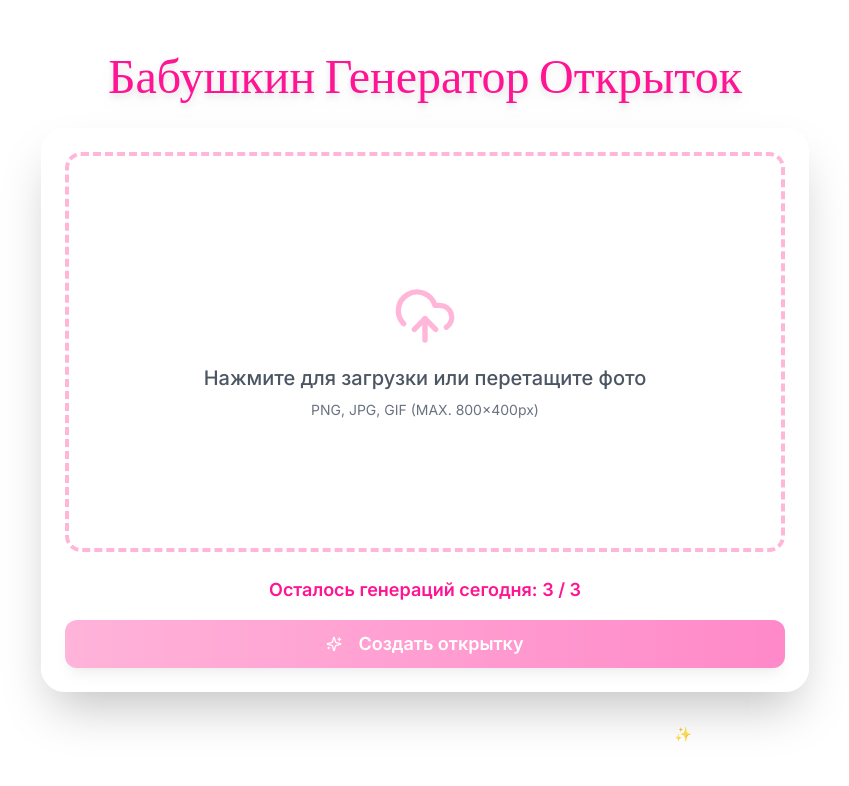
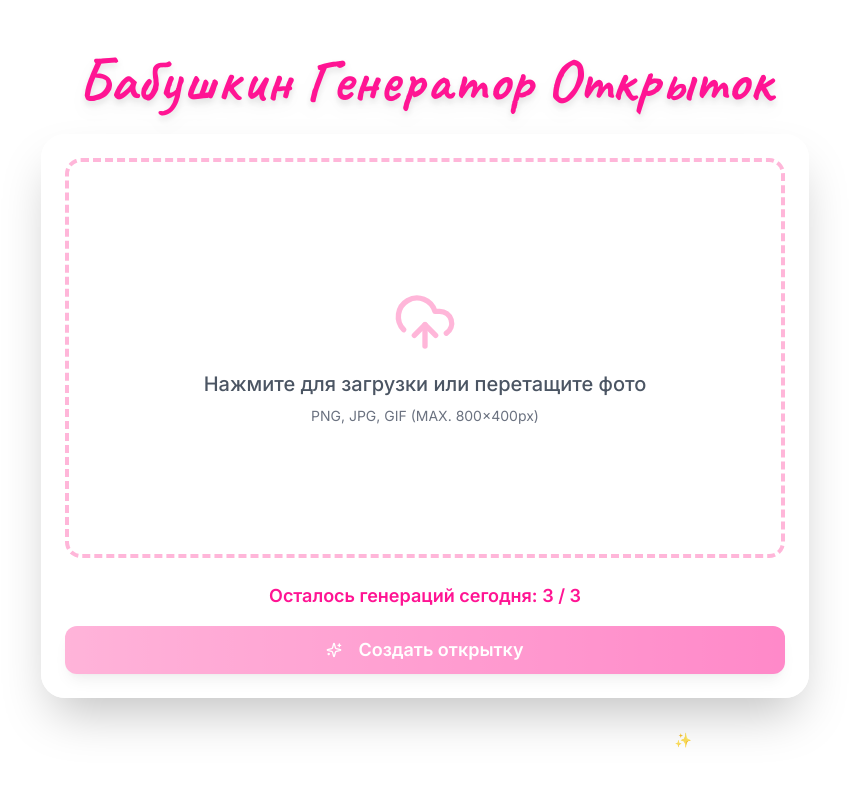
Before and after one commit to pr-poehali-dev/gemini-image-generator, a React (Vite) app: page / in a window 1280 px wide. Shown: the top 786 px of the page, without its empty margins (215-1064 px from the left). Built offline with nearby package versions, Linux system fonts and the light colour scheme.

Commit message:
🖋️ Нежные штрихи изменений

```diff
--- a/src/index.css
+++ b/src/index.css
@@ -1,4 +1,4 @@
-@import url("https://fonts.googleapis.com/css2?family=Bubblegum+Sans&family=Inter:wght@400;500;600&display=swap");
+@import url("https://fonts.googleapis.com/css2?family=Bubblegum+Sans&family=Inter:wght@400;500;600&family=Caveat:wght@400;500;600;700&display=swap");
 
 @tailwind base;
 @tailwind components;
--- a/src/pages/Index.tsx
+++ b/src/pages/Index.tsx
@@ -161,7 +161,7 @@ const Index = () => {
   return (
     <div className="min-h-screen bg-gradient-to-br from-[#FF69B4] via-[#FFB6D9] to-[#FFFSFF] flex items-center justify-center py-8 px-4">
       <div className="max-w-3xl w-full">
-        <h1 className="text-4xl md:text-5xl font-bubblegum text-center mb-6 text-[#FF1493] drop-shadow-lg animate-fade-in">
+        <h1 className="text-5xl md:text-6xl font-handwritten font-bold text-center mb-6 text-[#FF1493] drop-shadow-lg animate-fade-in">
           Бабушкин Генератор Открыток
         </h1>
 
--- a/tailwind.config.ts
+++ b/tailwind.config.ts
@@ -20,6 +20,7 @@ export default {
 		extend: {
 			fontFamily: {
 				bubblegum: ['Bubblegum Sans', 'cursive'],
+				handwritten: ['Caveat', 'cursive'],
 				sans: ['Inter', 'sans-serif']
 			},
 			colors: {
```
